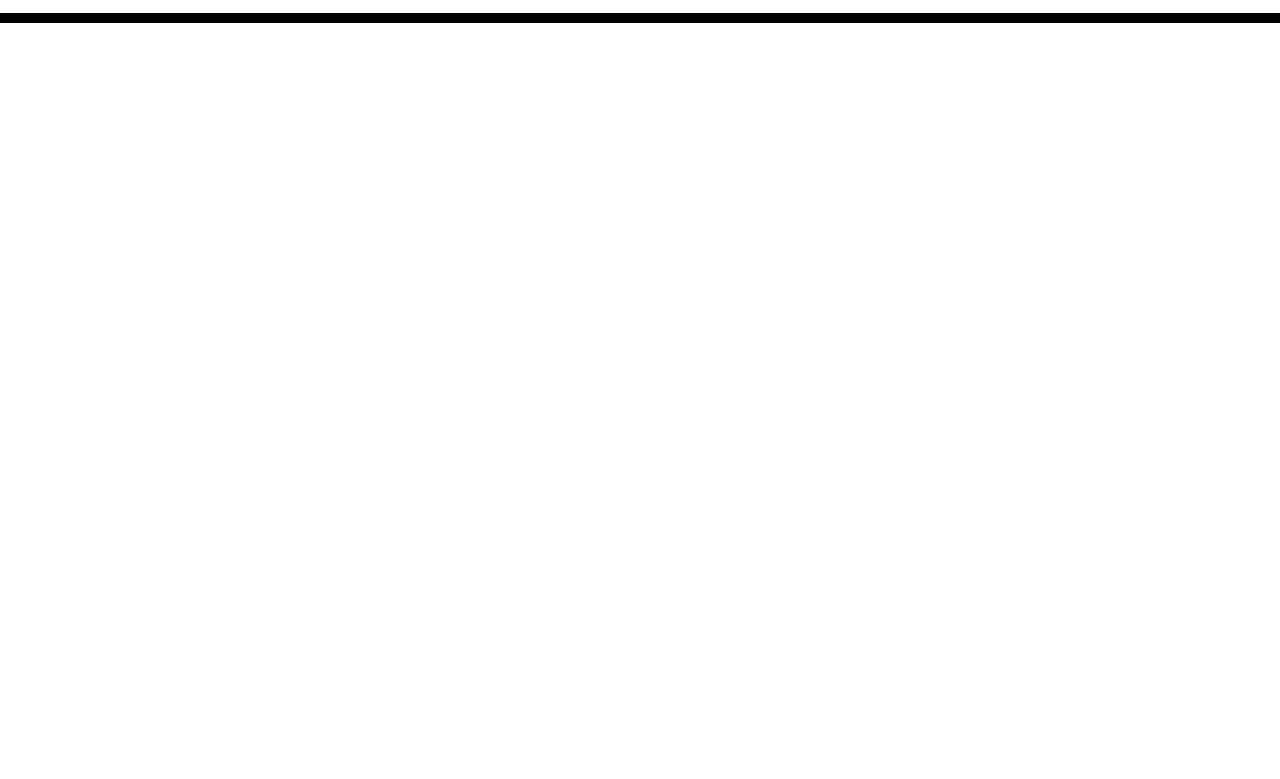
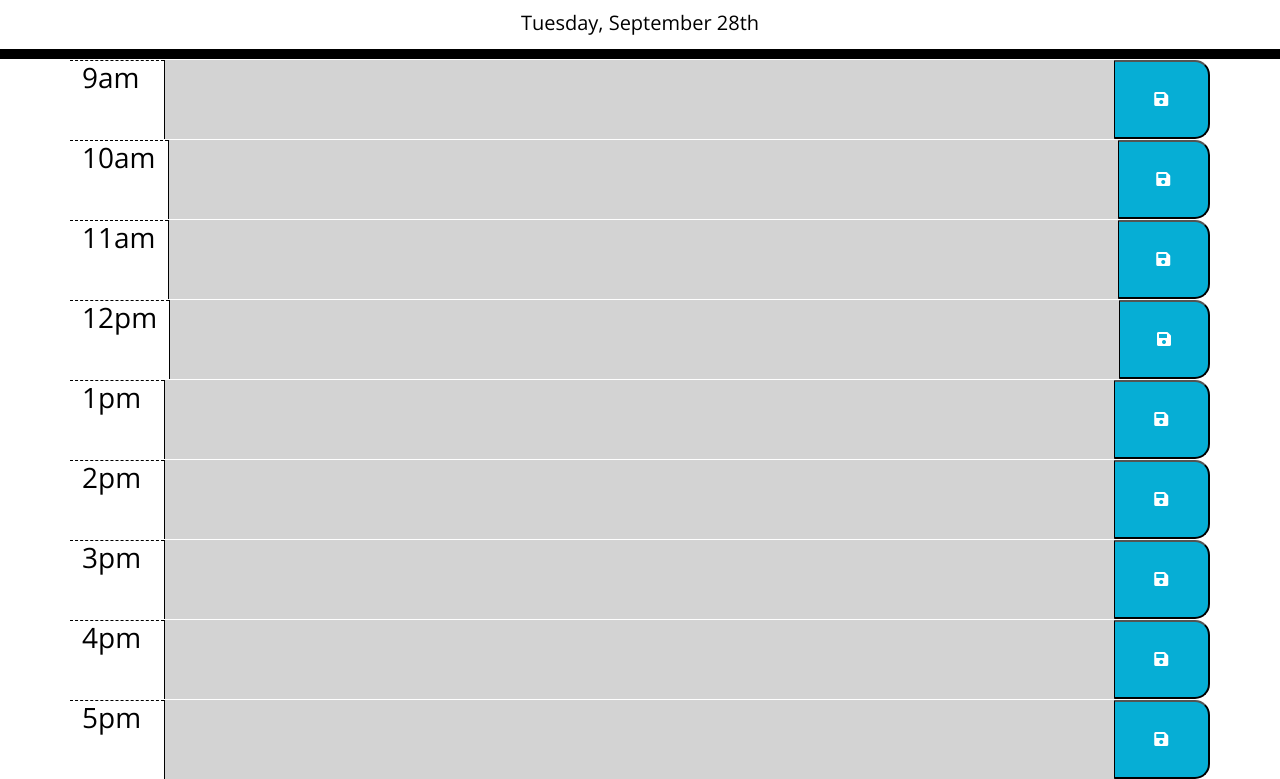
Before and after one commit to vw0389/Work-Day-Scheduler, a plain HTML site: page index.html in a window 1280 px wide. Shown: the part 108-887 px from the top of the page. Before the commit the page ends 800 px from the top, so only its background shows below. Drawn offline with nearby package versions, Linux system fonts and the light colour scheme; files that its build step writes are made by us from their sources.

Commit message:
rendered

```diff
--- a/assets/css/style.css
+++ b/assets/css/style.css
@@ -33,7 +33,7 @@ textarea{
 .row {
   white-space: pre-wrap;
   height: 80px;
-  border-top: 1px solid white;;
+  border-top: 1px solid white;
 }
 
 .hour {
@@ -66,6 +66,7 @@ textarea{
 }
 
 .saveBtn i:hover {
-  font-size: 20px;
+  font-size: 22px;
+  color:black;
   transition: all .3s ease-in-out;
 }
--- a/assets/js/app.js
+++ b/assets/js/app.js
@@ -0,0 +1,84 @@
+var now = dayjs();
+var hours = [];
+
+function todayFormatted() {
+    var returning = now.format('dddd, MMMM D');
+
+    var suffex = now.format('DD')
+    if (suffex.charAt(1) === '1') {
+        returning = returning + "st";
+    } else if (suffex.charAt(1) === '2') {
+        returning = returning + "nd";
+    } else if (suffex.charAt(1) === '3') {
+        returning = returning + "rd";
+    } else {
+        returning = returning + "th";
+    }
+    return returning;
+}
+
+//  add current date to id=currentDay
+$("#currentDay").text(todayFormatted());
+
+function renderSchedule() {
+
+    for ( var i = 9; i < 13; i++) {
+        var timeFrame = ""
+        if ( i === 12){
+            var currentID = i + "pm";
+        } else {
+            var currentID = i + "am";
+        }
+        if (now.hour() > i){
+            timeFrame = "past";
+        } else if (now.hour() === i) {
+            timeFrame = "present";
+        } else {
+            timeFrame = "future";
+        }
+        $('<div/>', {
+            id: currentID,
+            class: "row"
+        }).appendTo(".container");
+        $('<h3/>', {
+            class: "hour col",
+            text: currentID
+        }).appendTo("#" + currentID);
+        $('<textarea/>', {
+            class: "col-10 " + timeFrame,
+        }).appendTo("#" + currentID);
+        $('<button/>', {
+            class: "col saveBtn",
+            text: ""
+        }).appendTo("#" + currentID);
+    }
+    for ( var i = 1; i < 6; i++) {
+
+        var currentID = i + "pm";
+        if (now.hour() > i+12){
+            timeFrame = "past";
+        } else if (now.hour() === i+12) {
+            timeFrame = "present";
+        } else {
+            timeFrame = "future";
+        }
+        $('<div/>', {
+            id: currentID,
+            class: "row"
+        }).appendTo(".container");
+        $('<h3/>', {
+            class: "hour col",
+            text: currentID
+        }).appendTo("#" + currentID);
+        $('<textarea/>', {
+            class: "col-10 " + timeFrame,
+        }).appendTo("#" + currentID);
+        $('<button/>', {
+            class: "col saveBtn",
+
+        }).appendTo("#" + currentID);
+
+    }
+    $('.saveBtn').append("<i class=\"fas fa-save\"></i>");
+}
+renderSchedule();
--- a/index.html
+++ b/index.html
@@ -20,7 +20,7 @@
       href="https://fonts.googleapis.com/css?family=Open+Sans&display=swap"
       rel="stylesheet"
     />
-    <link rel="stylesheet" href="style.css" />
+    <link rel="stylesheet" href="assets/css/style.css" />
     <title>Work Day Scheduler</title>
   </head>
 
@@ -30,15 +30,10 @@
       <p class="lead">A simple calendar app for scheduling your work day</p>
       <p id="currentDay" class="lead"></p>
     </header>
-    <div class="container">
-      <!-- Timeblocks go here -->
-    </div>
+    <div class="container"></div>
 
-    <script
-      src="https://code.jquery.com/jquery-3.6.0.min.js"
-      integrity="sha256-/xUj+3OJU5yExlq6GSYGSHk7tPXikynS7ogEvDej/m4="
-      crossorigin="anonymous"
-    ></script>
-    <script src="https://cdnjs.cloudflare.com/ajax/libs/moment.js/2.24.0/moment.min.js"></script>
+    <script src="https://code.jquery.com/jquery-3.6.0.min.js"></script>
+    <script src="https://cdnjs.cloudflare.com/ajax/libs/dayjs/1.10.7/dayjs.min.js" integrity="sha512-bwD3VD/j6ypSSnyjuaURidZksoVx3L1RPvTkleC48SbHCZsemT3VKMD39KknPnH728LLXVMTisESIBOAb5/W0Q==" crossorigin="anonymous" referrerpolicy="no-referrer"></script>
+    <script src="assets/js/app.js"></script>
   </body>
 </html>
```
Also changed, not shown: screenshot.png (added), 1 other file.
